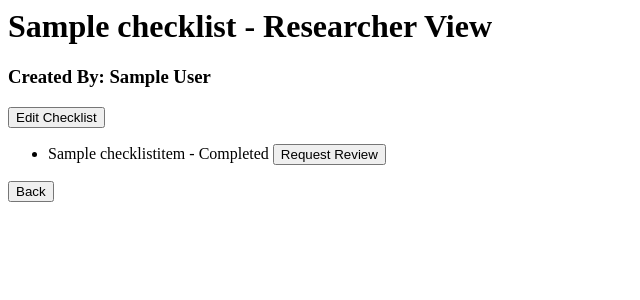
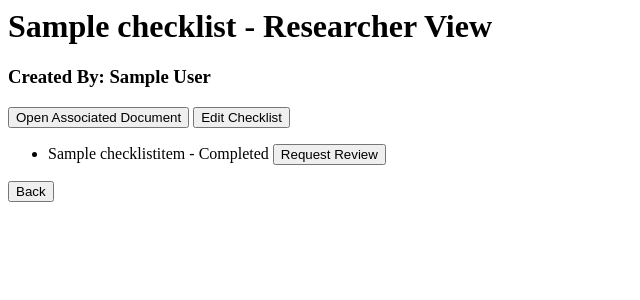
Before and after one commit to Image-X-Institute/scientific-method-app, a Django app: a page that uses sm_project/cl_app/templates/cl_app/checklist.html in a window 1280 px wide. Shown: the top 300 px of the page, without its empty margins (0-640 px from the left). Run offline with Django 4.2, Linux system fonts and the light colour scheme; a user stored in the database is signed in; tables that the repository leaves empty hold one stand-in row (values such as "Sample post").

Commit message:
Implements a link to the document on the checklist page.

```diff
--- a/sm_project/cl_app/templates/cl_app/checklist.html
+++ b/sm_project/cl_app/templates/cl_app/checklist.html
@@ -4,6 +4,9 @@
     <h1>{{ checklist.checklist_title }} - Reviewer View</h1>
 {% endif %}
 <h3>Created By: {{ checklist.creator.name }}</h3>
+{% if checklist.document != "" %}
+    <a href="{% url 'cl_app:open_document' checklist.id %}" target="_blank" rel="noopener noreferrer"><button>Open Associated Document</button></a>
+{% endif %}
 <a href="{% url 'cl_app:edit_checklist' checklist.id %}"><button>Edit Checklist</button></a>
 <ul>
 {% for checklistitem in checklist.checklistitem_set.all %}
--- a/sm_project/cl_app/urls.py
+++ b/sm_project/cl_app/urls.py
@@ -15,6 +15,7 @@ urlpatterns = [
     path('remove_checklist<int:checklist_id>/', views.remove_checklist, name="remove_checklist"),
     path('logout/', LogoutView.as_view(next_page=settings.LOGOUT_REDIRECT_URL), name="logout"),
     path('checklist<int:checklist_id>/', views.checklist_view, name="checklist"),
+    path('checklist<int:checklist_id>/document/', views.open_document, name="open_document"),
     path('update_item_status/<int:checklist_id>/<int:checklistitem_id>/<int:value>/', views.update_item_status, name="update_item_status"),
     path('checklist<int:checklist_id>/edit/', views.edit_checklist, name="edit_checklist"),
     path('checklist<int:checklist_id>/add/', views.add_item, name="add_item"),
--- a/sm_project/cl_app/views.py
+++ b/sm_project/cl_app/views.py
@@ -120,6 +120,21 @@ def checklist_view(request, checklist_id):
         return redirect('cl_app:user_checklists')
 
 @login_required(login_url='user_app:login')
+def open_document(request, checklist_id):
+    """Opens the document associated with the checklist in a new tab.
+
+    Parameters
+    ----------
+    checklist_id: int
+        The id of the checklist
+    """
+    checklist = get_object_or_404(Checklist, pk=checklist_id)
+    if checklist.checklist_users.contains(request.user):
+        return redirect(checklist.document)
+    else:
+        return redirect('cl_app:user_checklists')
+
+@login_required(login_url='user_app:login')
 def update_item_status(request, checklist_id, checklistitem_id, value):
     """Updates the status of a given checklist item.
 
```
